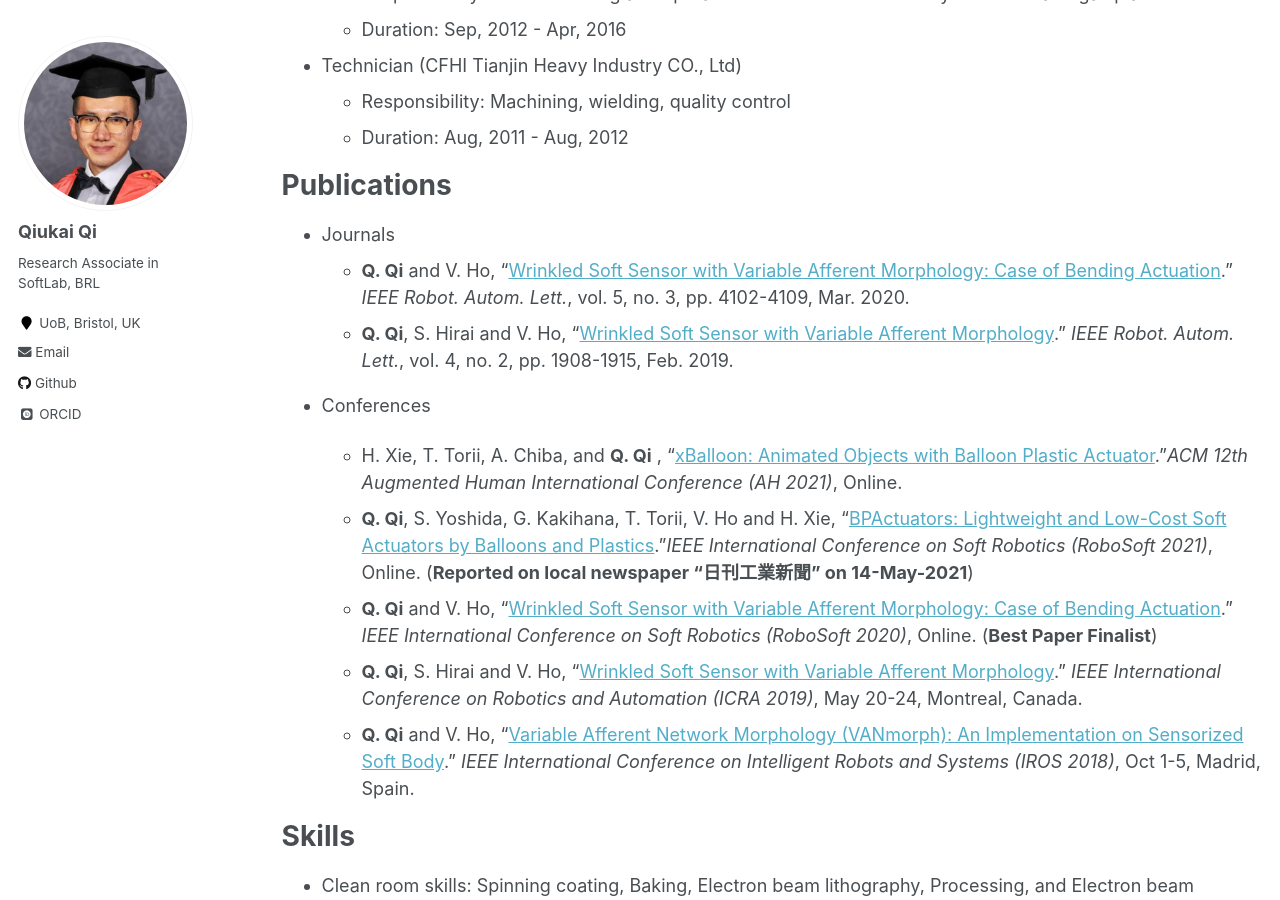
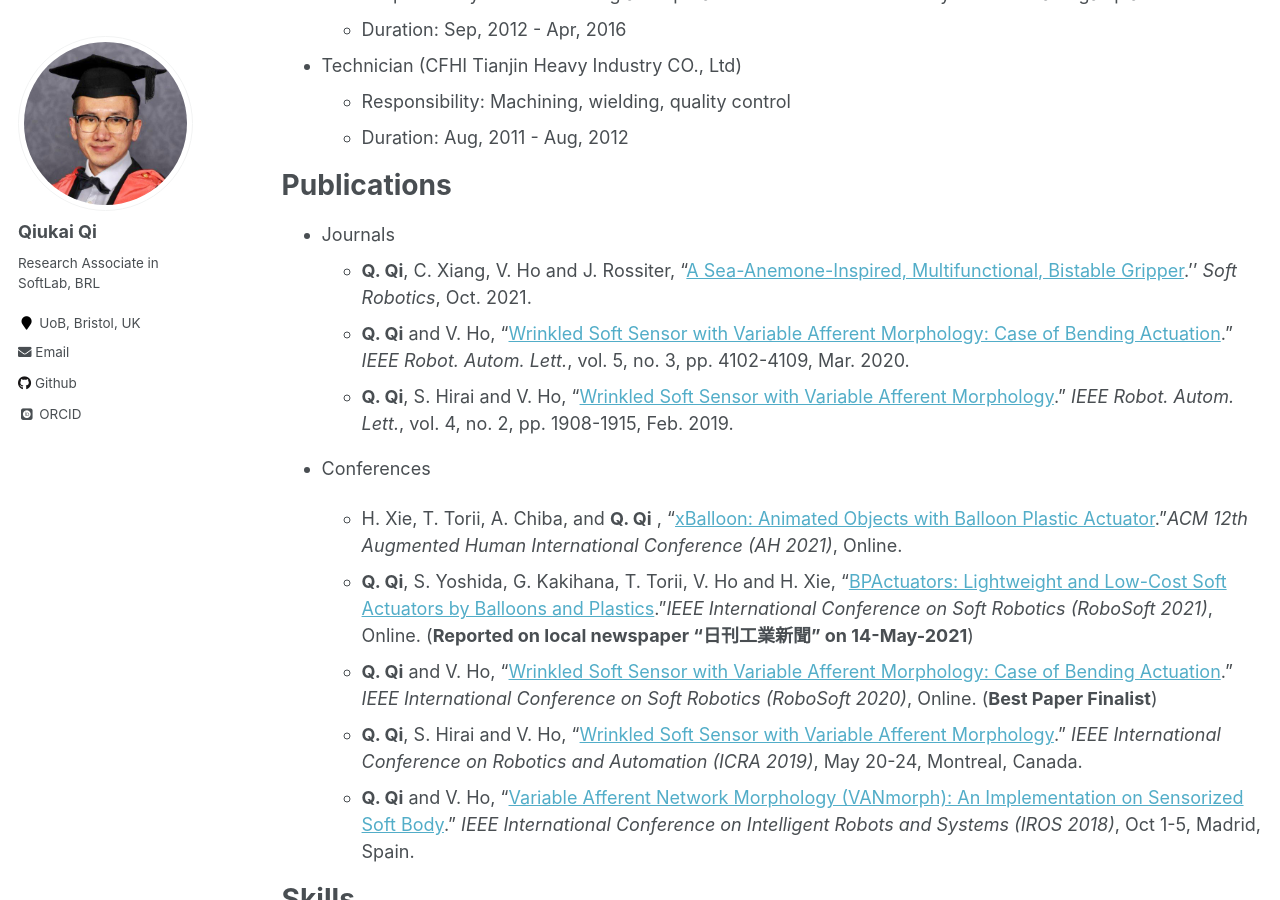
Before and after one commit to QiukaiQi/qiukaiqi.github.io, a Jekyll site: the page built from _pages/CV.md, in a window 1280 px wide and 900 px high, scrolled down 1827 px. Built offline with Jekyll 4.4.1, drawn with Linux system fonts in a browser that asks for light colours; some web fonts are replaced.

Commit message:
Update CV.md

```diff
--- a/_pages/CV.md
+++ b/_pages/CV.md
@@ -74,6 +74,7 @@ Work experience
 Publications
 ======
 * Journals
+  * **Q. Qi**, C. Xiang, V. Ho and J. Rossiter, "[A Sea-Anemone-Inspired, Multifunctional, Bistable Gripper](https://www.researchgate.net/profile/Qiukai-Qi-2/publication/356940522_A_Sea-Anemone-Inspired_Multifunctional_Bistable_Gripper/links/627e510ab1ad9f66c8baf50c/A-Sea-Anemone-Inspired-Multifunctional-Bistable-Gripper.pdf).'' *Soft Robotics*, Oct. 2021.
   * **Q. Qi** and V. Ho, "[Wrinkled Soft Sensor with Variable Afferent Morphology: Case of Bending Actuation](https://ieeexplore.ieee.org/document/9044791)." *IEEE Robot. Autom. Lett.*, vol. 5, no. 3, pp. 4102-4109, Mar. 2020.
   * **Q. Qi**, S. Hirai and V. Ho, "[Wrinkled Soft Sensor with Variable Afferent Morphology](https://ieeexplore.ieee.org/document/8638951)." *IEEE Robot. Autom. Lett.*, vol. 4, no. 2, pp. 1908-1915, Feb. 2019.
 * Conferences
```
